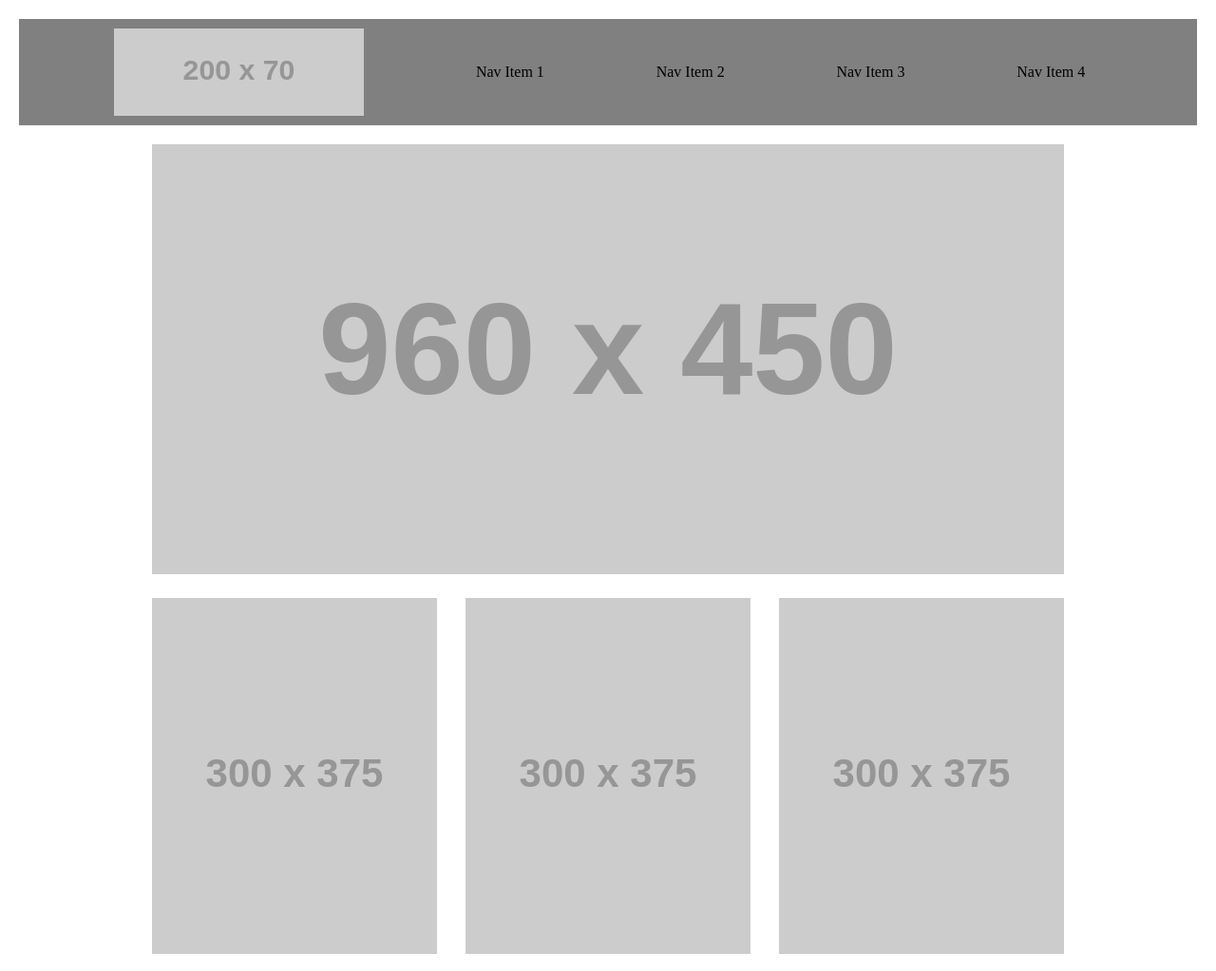
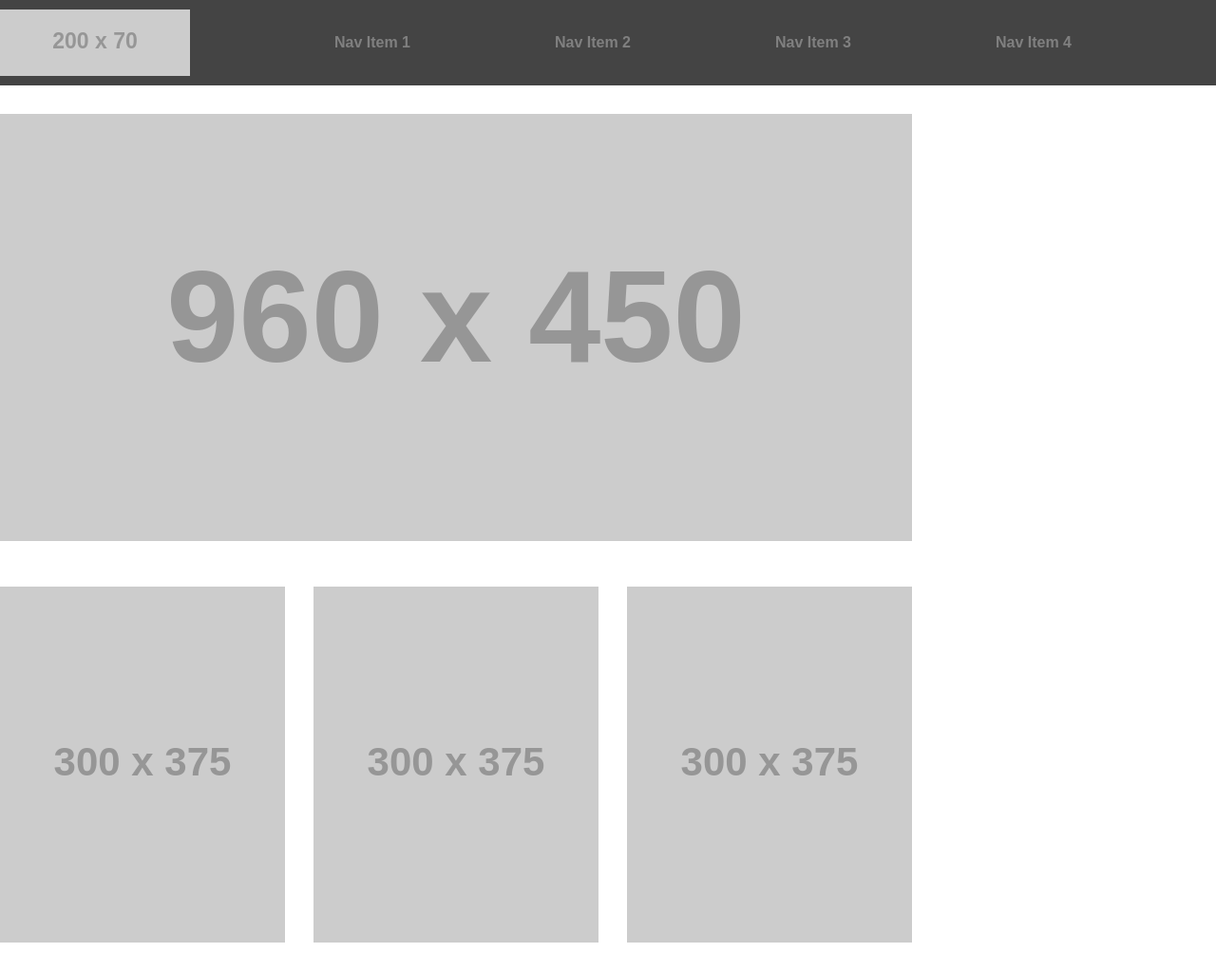
Before and after one commit to stefrie/wireframe-exercise, a plain HTML site: page index.html in a window 1280 px wide. Shown: the top 1023 px of the page at 95% size. Drawn offline with Linux system fonts and the light colour scheme; placeholder pictures from the web are drawn by us.

Commit message:
add updated css

```diff
--- a/css/style.css
+++ b/css/style.css
@@ -1,39 +1,51 @@
+body {
+  align-items: center;
+}
+
 header {
     display: flex;
-    justify-content: space-between;
-    height: 100%;
-    align-items: center;
-    background-color: #808080;
-    margin: 20px 20px 10px 20px;
+    justify-content: center;
+    height: 90px;
+    background-color: #444444;
   }
 
 header img {
-    height: 30%;
-    width: 30%;
-    padding: 10px 0px 10px 100px;
+    height: 70px;
+    margin: 10px 0px;
 }
 
 header ul {
+  display: flex;
   width: 100%;
+  justify-content: space-evenly;
+}
+
+header ul li {
   display: flex;
-  justify-content: space-evenly;
+  align-items: center;
+  font-family: Arial, Helvetica, sans-serif;
+  font-weight: bolder;
+  color: gray;
 }
 
 main {
   display: flex;
   flex-wrap: wrap;
-  justify-content: center;
+  align-items: center;
 }
 
 footer {
   background-color: #808080;
   height: 100px;
-  margin: 10px 20px 20px 20px;;
+}
+
+section {
+  width: 960px;
+  margin-top: 30px;
 }
 
 #sectionone {
   width: 80%;
-  margin: 10px;
   max-width: 960px;
 }
 
@@ -49,34 +61,40 @@ footer {
   max-width: 960px;
 }
 
+section:nth-child(2) img:nth-child(1), section:nth-child(2) img:nth-child(2) {
+  margin-right: 28px;
+}
+
 #sectiontwo img {
   align-items: center;
   margin: 15px;
 }
 
 #sectionthree {
-  width: 80%;
   max-width: 960px;
-  margin: 10px;
 }
 
 #sectionthree img {
   width: 480px;
   height: 400px;
-  margin: 0px 10px 0px 0px;
+  margin: 0px 20px 0px 0px;
   float: left;
 }
 
 #sectionthree article {
   overflow: scroll;
   height: 360px;
+  font-family:'Segoe UI', Tahoma, Geneva, Verdana, sans-serif;
+  font-size: 16px;
 }
 
 button {
-  margin: 10px 5px;
+  margin: 10px;
   background-color: black;
   color: white;
-  padding: 5px 40px;
+  padding: 5px 30px;
+  font-family:'Segoe UI', Tahoma, Geneva, Verdana, sans-serif;
+  border-radius: 2px;
 }
 
 h3 {
```
Also changed, not shown: images/chinook.jpg (deleted), images/cutter.jpeg (deleted), images/family.jpg (deleted), images/fish.jpg (deleted), images/frosted-cookie.jpg (deleted), images/shirt.jpg (deleted).
